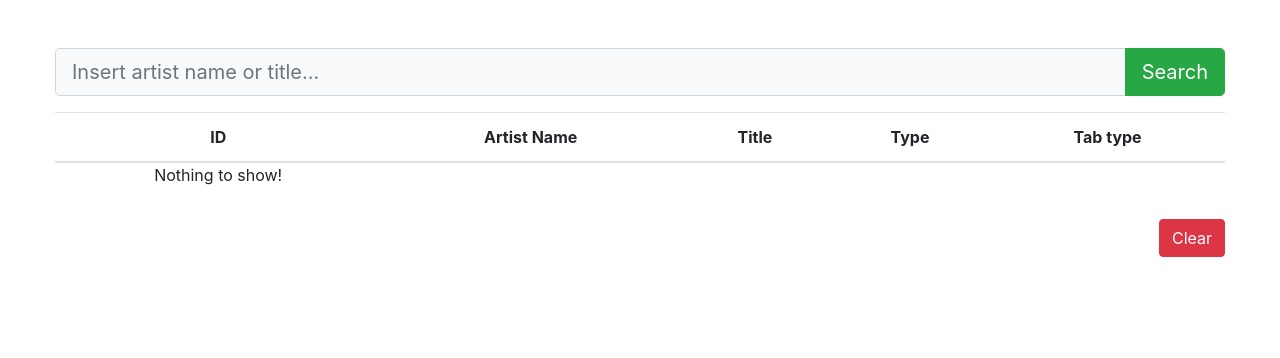
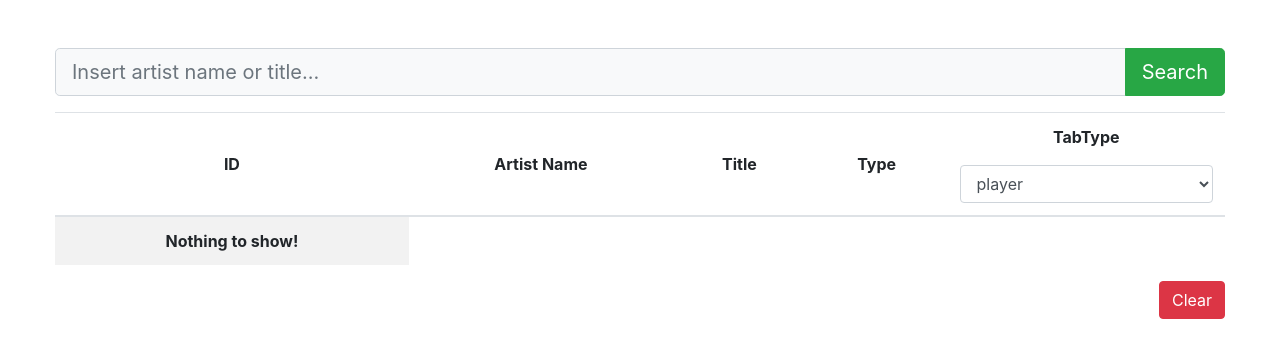
Before and after one commit to sirarchi/songsterrSearchApp, a React (Create React App) app in the folder songsterrsearchapp/: page / in a window 1280 px wide. Shown: the top 358 px of the page. Built offline with nearby package versions, Linux system fonts and the light colour scheme.

Commit message:
Prepared filter function in ScoreBoard

```diff
--- a/songsterrsearchapp/src/Components/ScoreBoard/ScoreBoard.js
+++ b/songsterrsearchapp/src/Components/ScoreBoard/ScoreBoard.js
@@ -5,6 +5,7 @@ import Record from '../Record/Record'
 class ScoreBoard extends Component {
     state = {
         tablatureData: [],
+        tabTypes: 'PLAYER',
     }
 
     componentDidUpdate(previousProps, previousState) {
@@ -15,27 +16,53 @@ class ScoreBoard extends Component {
         }
     }
 
+    filterTabs = (e) => {
+        if(this.state.tabTypes !== e.target.value) {
+            this.setState({
+                tabTypes: e.target.value.toUpperCase()
+            })
+        }
+
+        console.log(this.filteredTabs);
+
+    }
+
     render () {
+        let filteredTabs = this.state.tablatureData.filter((item) => {
+            return item.tabTypes.indexOf(this.state.tabTypes) !== -1
+        });
         return (
             <div className="container-md p-0">
                 <div className="row">
                     <table className="table table-striped">
                         <thead>
-                            <tr>
-                            <th scope="col">ID</th>
-                            <th scope="col">Artist Name</th>
-                            <th scope="col">Title</th>
-                            <th scope="col">Type</th>
-                            <th scope="col">Tab type</th>
+                            <tr className="">
+                                <th className="align-middle" scope="col">ID</th>
+                                <th className="align-middle" scope="col">Artist Name</th>
+                                <th className="align-middle" scope="col">Title</th>
+                                <th className="align-middle" scope="col">Type</th>
+                                <th className="align-middle" scope="col">
+                                    <p className="text-center">TabType</p>
+                                    <div className="form-group mb-0">
+                                        <select onChange={this.filterTabs} className="form-control" id="exampleFormControlSelect1">
+                                            <option vale="player">player</option>
+                                            <option value="text_guitar_tab">guitar</option>
+                                            <option value="text_bass_tab">bass</option>
+                                            <option value="chords">chords</option>
+                                        </select>
+                                    </div>
+                                </th>
                             </tr>
                         </thead>
                         <tbody>
                             {
                                 this.props.tablatureData !== undefined ?
-                                this.state.tablatureData.map(item => {
+                                filteredTabs.map(item => {
                                     return <Record key={item.id} tablatureData={item} />
                                 }) :
-                                <p>Nothing to show!</p>
+                                <tr>
+                                    <th>Nothing to show!</th>
+                                </tr>
                             }
                         </tbody>
                     </table>
```
